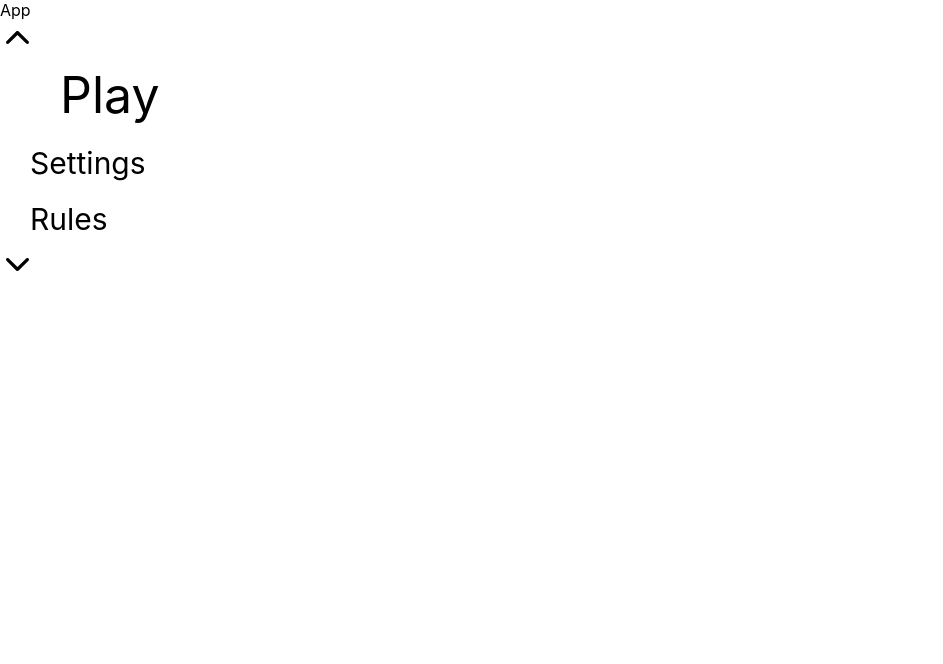
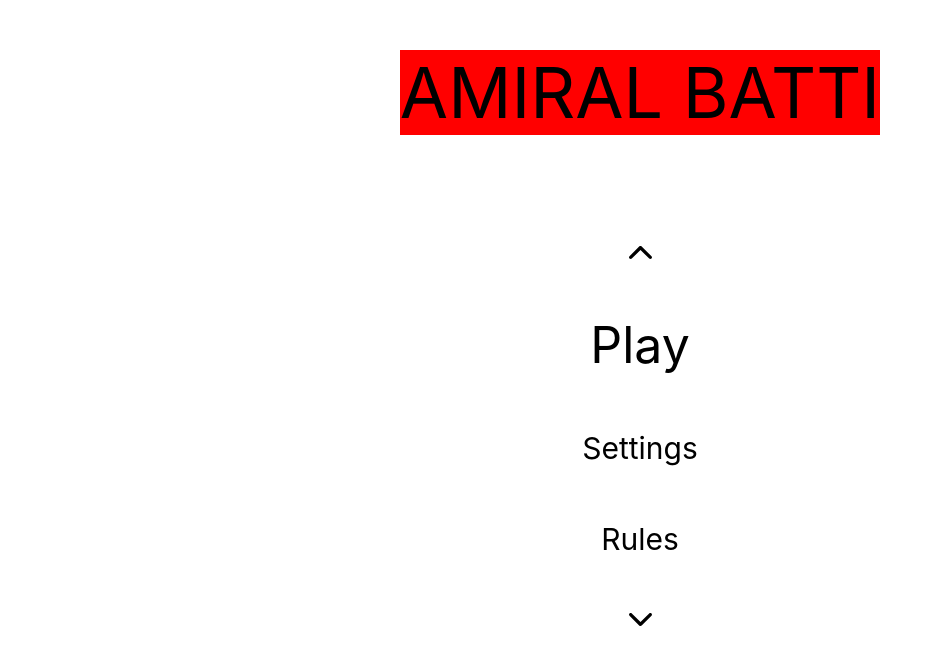
Before and after one commit to burakmey/amiral-batti, a React (Create React App) app: page / in a window 1280 px wide. Shown: the top 664 px of the page, without its empty margins (0-943 px from the left). Built offline with nearby package versions, Linux system fonts and the light colour scheme.

Commit message:
Menu component added.

```diff
--- a/src/App.js
+++ b/src/App.js
@@ -1,22 +1,11 @@
-import Button from "./components/Button/Button";
-import Arrow from "./components/Arrow/Arrow";
-import { IoIosArrowUp, IoIosArrowDown } from "react-icons/io";
+import MainMenu from "./pages/MainMenu/MainMenu";
 import "./App.css";
 
 function App() {
   return (
     <div className="App">
-      App
       <div>
-        <Arrow className={"arrow-primary"}>
-          <IoIosArrowUp />
-        </Arrow>
-        <Button name={"Play"} className={"main-button"} />
-        <Button name={"Settings"} className={"sub-button"} />
-        <Button name={"Rules"} className={"sub-button"} />
-        <Arrow className={"arrow-primary"}>
-          <IoIosArrowDown />
-        </Arrow>
+        <MainMenu />
       </div>
     </div>
   );
--- a/src/components/Arrow/Arrow.js
+++ b/src/components/Arrow/Arrow.js
@@ -1,6 +1,6 @@
 import { useState, memo } from "react";
 import "./Arrow.css";
-import "../styles.css";
+import "../../styles.css";
 
 function Arrow(props) {
   console.log("Arrow rendered!");
--- a/src/components/Button/Button.js
+++ b/src/components/Button/Button.js
@@ -1,6 +1,6 @@
 import { useState } from "react";
 import "./Button.css";
-import "../styles.css";
+import "../../styles.css";
 
 function Button(props) {
   console.log(`Button: ${props.name} rendered!`);
--- /dev/null
+++ b/src/components/Menu/Menu.css
@@ -0,0 +1,8 @@
+.menu {
+  display: flex;
+  flex-direction: column;
+  align-items: center;
+  row-gap: 35px;
+  margin: 100px auto;
+  width: fit-content;
+}
--- /dev/null
+++ b/src/components/Menu/Menu.js
@@ -0,0 +1,21 @@
+import React from "react";
+import Arrow from "../Arrow/Arrow";
+import { IoIosArrowUp, IoIosArrowDown } from "react-icons/io";
+import "./Menu.css";
+import "../../styles.css";
+
+function Menu(props) {
+  return (
+    <div className="menu">
+      <Arrow className={"arrow-primary"}>
+        <IoIosArrowUp />
+      </Arrow>
+      {props.children}
+      <Arrow className={"arrow-primary"}>
+        <IoIosArrowDown />
+      </Arrow>
+    </div>
+  );
+}
+
+export default Menu;
--- a/src/components/Title/Title.js
+++ b/src/components/Title/Title.js
@@ -1,5 +1,6 @@
 import { memo } from "react";
-import "./styles.css";
+import "./Title.css";
+import "../../styles.css";
 
 function Title() {
   console.log("Title rendered!");
--- /dev/null
+++ b/src/pages/MainMenu/MainMenu.js
@@ -0,0 +1,20 @@
+import React from "react";
+import Title from "../../components/Title/Title";
+import Menu from "../../components/Menu/Menu";
+import Button from "../../components/Button/Button";
+import "../../styles.css";
+
+function MainMenu() {
+  return (
+    <div>
+      <Title />
+      <Menu>
+        <Button name={"Play"} className={"main-button"} />
+        <Button name={"Settings"} className={"sub-button"} />
+        <Button name={"Rules"} className={"sub-button"} />
+      </Menu>
+    </div>
+  );
+}
+
+export default MainMenu;
--- a/src/components/styles.css
+++ b/src/styles.css
@@ -9,10 +9,6 @@
   margin: 0;
   padding: 0;
   box-sizing: border-box;
-}
-.menu {
-  display: flex;
-  flex-direction: column;
 }
 .menu-grid {
   display: grid;
@@ -27,11 +23,6 @@
   column-gap: 35px;
   grid-column: span 12;
   align-items: center;
-}
-.arrow-icon {
-  display: flex;
-  font-size: 35px;
-  border-radius: 15px;
 }
 .menu-item {
   display: flex;
```
Also changed, not shown: src/pages/MainMenu/MainMenu.css (added).
